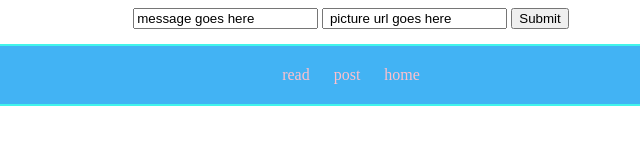
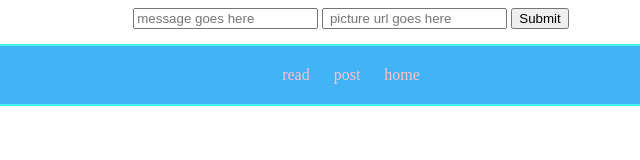
Before and after one commit to girlcodeakl/otahuhu2017, a plain HTML site: page public/post.html in a window 1280 px wide. Shown: the full height of the page, 289-929 px from the left. Drawn offline with nearby package versions, Linux system fonts and the light colour scheme.

Commit message:
write over text
just do it

```diff
--- a/public/post.html
+++ b/public/post.html
@@ -8,9 +8,9 @@
   </head>
   <body>
       <form method="post" action="/posts"class= "myform">
-          <input type="text" name="message" value="message goes here"  class= "messageInput">
+          <input type="text" name="message" placeholder="message goes here"  class= "messageInput">
 
-              <input type="text" name="photo" value=" picture url goes here"class= "photoInput">
+              <input type="text" name="photo" placeholder=" picture url goes here"class= "photoInput">
           <input type="submit" value="Submit">
           <div class="navbar">
             <div class="note"></div>
```
